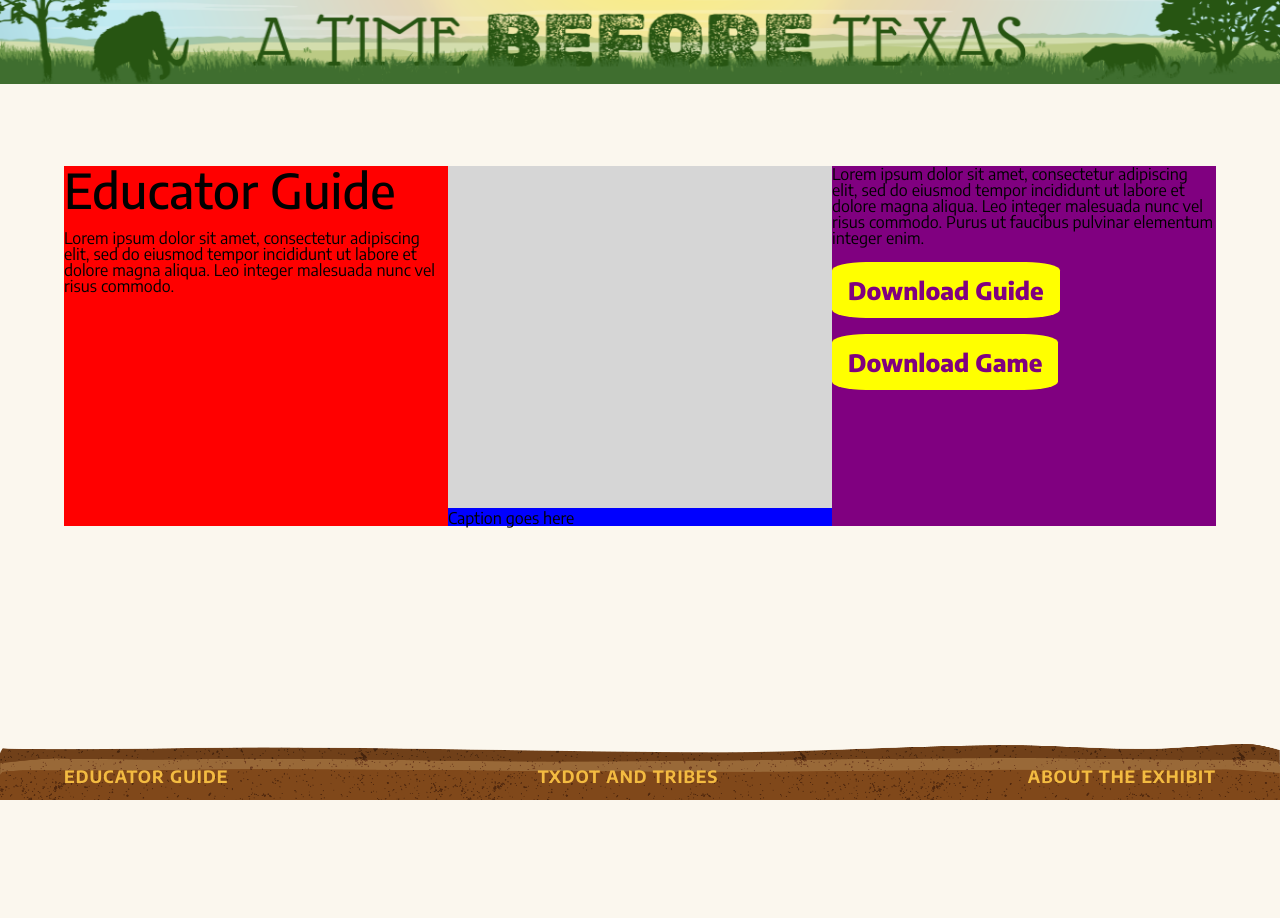
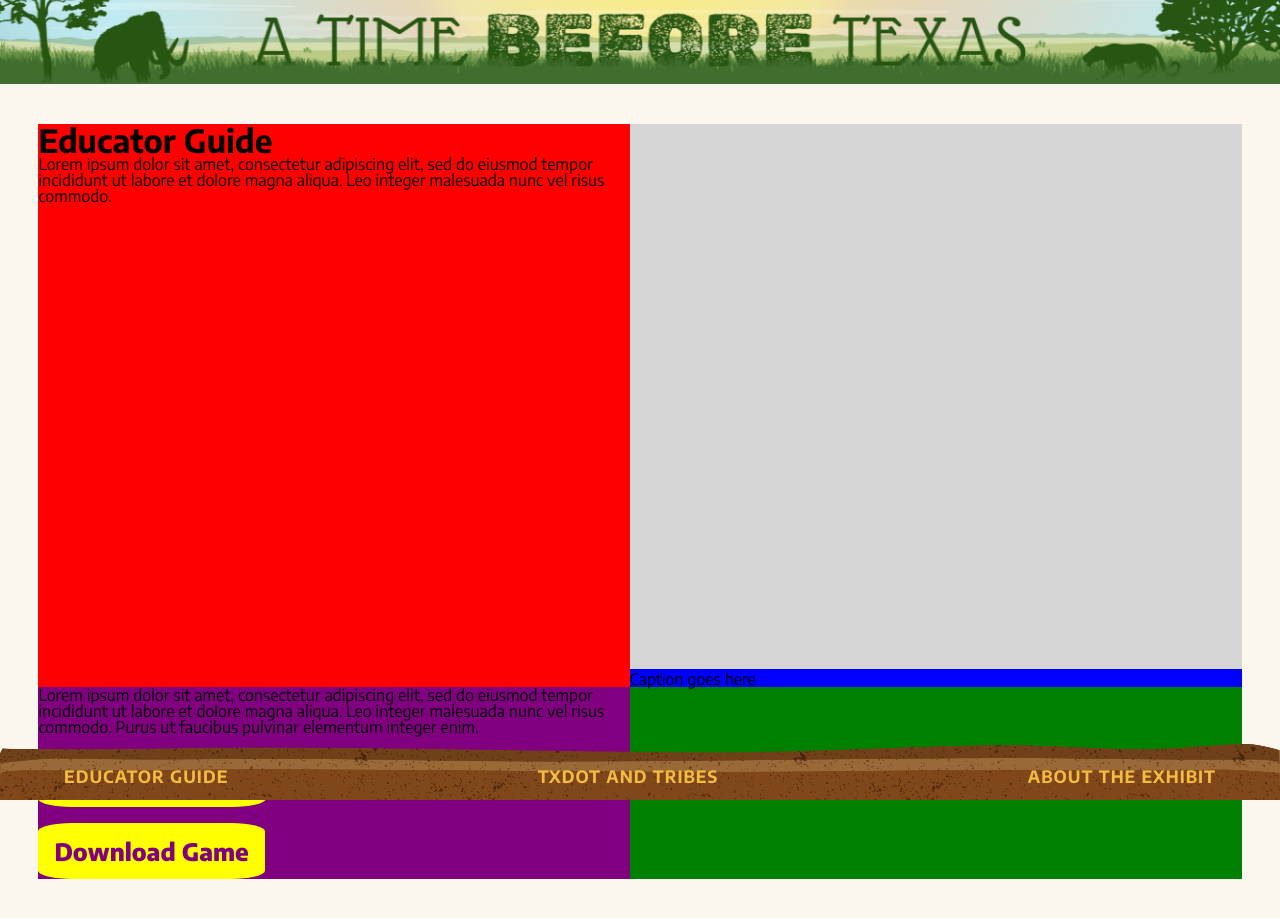
Before and after one commit to scottdickerson/paleoindian-site, a Next.js app: page /educator-guide in a window 1280 px wide. Before the commit the page ends 800 px from the top, so only its background shows below. Built offline with nearby package versions, Linux system fonts and the light colour scheme; a web font is replaced by a local one.

Commit message:
using grid instead of flexbox

```diff
--- a/src/styles/EducatorGuide.module.scss
+++ b/src/styles/EducatorGuide.module.scss
@@ -1,35 +1,21 @@
 /* Default styles for desktop */
 .contentWrapper {
-  margin: 5%;
-  margin-top: 5rem;
-  display: flex;
+  margin: 3%;
+  display: grid;
+  grid-template-columns: 1fr 1fr;
   background-color: green;
 }
 
 .firstColumn {
-  flex: 1;
   background-color: red;
 }
 
 .secondColumn {
-  flex: 1;
   background-color: blue;
 }
 
 .thirdColumn {
-  flex: 1;
   background-color: purple;
-}
-
-.title {
-  font-size: 3rem;
-  font-weight: 500;
-  margin-bottom: 1rem;
-}
-
-.image {
-  width: 100%;
-  height: auto;
 }
 
 .button {
@@ -53,7 +39,7 @@
 }
 
 /* Media query for mobile devices */
-@media (max-width: 767px) {
+@media (max-width: 950px) {
   .contentWrapper {
     flex-direction: column;
   }
```
Also changed, not shown: src/pages/educator-guide.tsx (+4 -4 lines).
